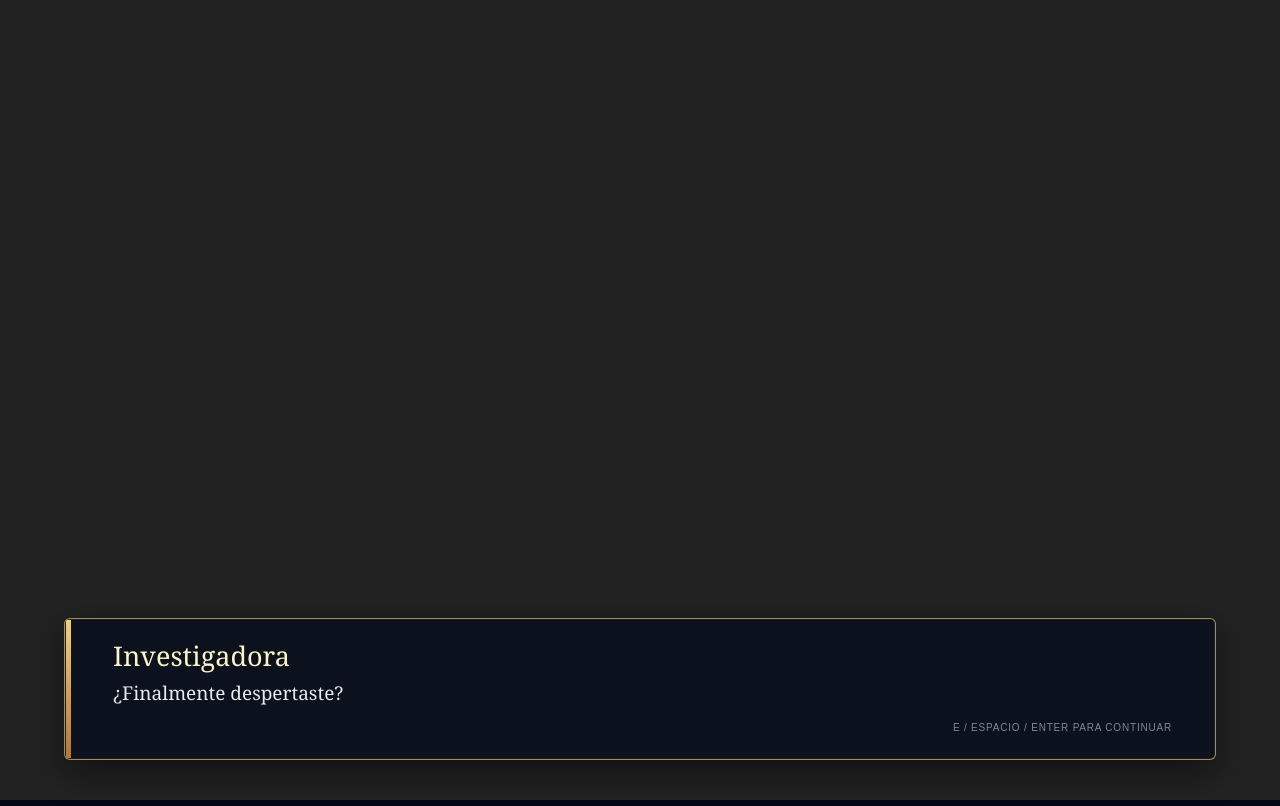
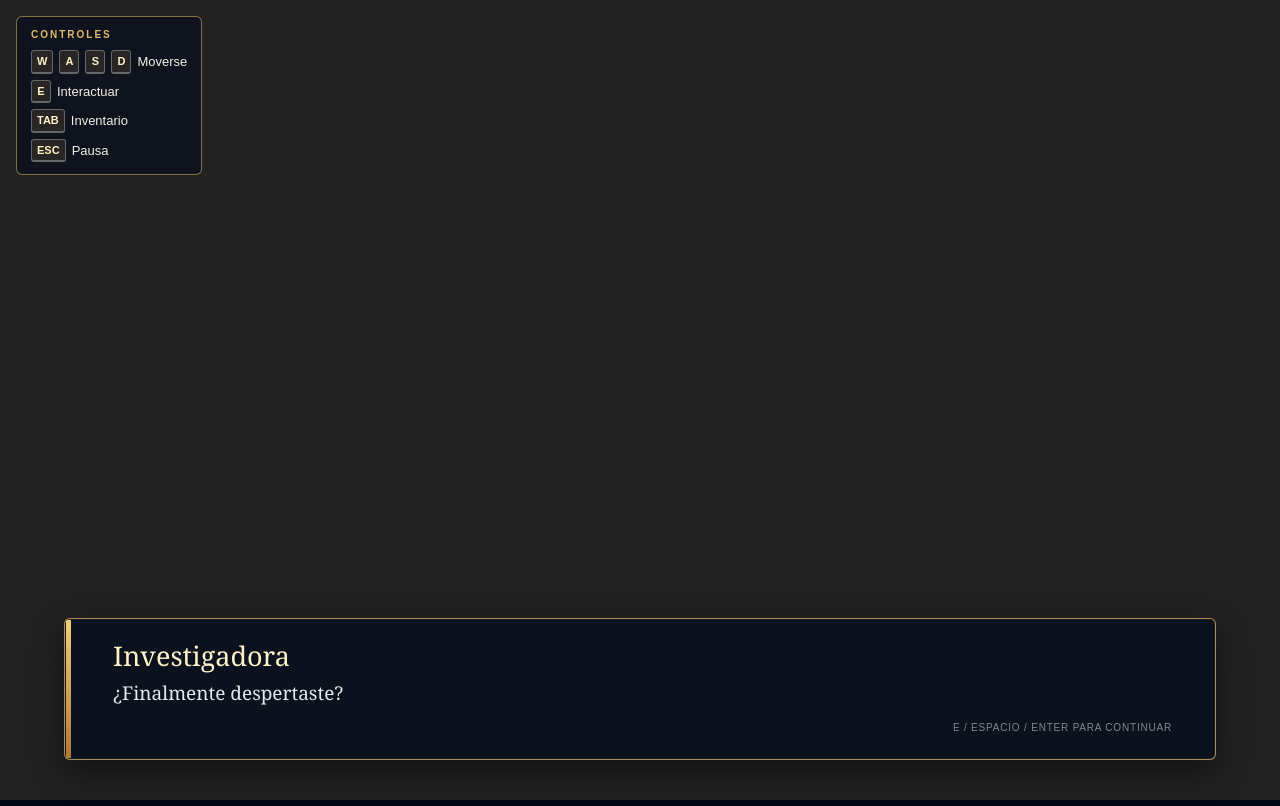
Before and after one commit to Rafaodiard/CHRONOS, an ASP.NET Core app: page /Juego?introduccion=True in a window 1280 px wide. Run offline with ASP.NET Core 8, Linux system fonts and the light colour scheme; the visitor is signed in with stand-in values (Sample User, id 1); style sheets or scripts are compiled from the project's sources; some libraries are stand-ins or nearby versions.

Commit message:
tutorial

```diff
--- a/Views/Juego/Juego.cshtml
+++ b/Views/Juego/Juego.cshtml
@@ -7,12 +7,21 @@
         StringComparison.OrdinalIgnoreCase
     );
 }
-<link rel="stylesheet" href="~/css/juego.css" />
-<link rel="stylesheet" href="~/css/Inventario.css" />
-<link rel="stylesheet" href="~/css/Descarga.css" />
+<link rel="stylesheet" href="~/css/juego.css" asp-append-version="true" />
+<link rel="stylesheet" href="~/css/Inventario.css" asp-append-version="true" />
+<link rel="stylesheet" href="~/css/Descarga.css" asp-append-version="true" />
 
 
 <canvas id="juego" style="background-color: green; image-rendering: pixelated;"></canvas>
+<aside id="controlesJuego" class="controles-juego" aria-label="Controles">
+    <span class="etiqueta-controles">CONTROLES</span>
+    <ul>
+        <li><span class="tecla-control">W</span><span class="tecla-control">A</span><span class="tecla-control">S</span><span class="tecla-control">D</span> Moverse</li>
+        <li><span class="tecla-control">E</span> Interactuar</li>
+        <li><span class="tecla-control">TAB</span> Inventario</li>
+        <li><span class="tecla-control">ESC</span> Pausa</li>
+    </ul>
+</aside>
 <div id="introduccionAnio" class="introduccion-anio @(esIntroduccion ? "visible" : "")" aria-hidden="true">Año 2147</div>
 <div id="transicionEpoca" class="transicion-epoca" aria-hidden="true">
     <p id="transicionEpocaAnio" class="transicion-epoca-anio"></p>
--- a/wwwroot/css/Juego.css
+++ b/wwwroot/css/Juego.css
@@ -58,6 +58,61 @@
     font-family: Georgia, "Times New Roman", serif;
     font-size: clamp(36px, 7vw, 76px);
     letter-spacing: 0.04em;
+}
+
+.controles-juego {
+    position: fixed;
+    top: 16px;
+    left: 16px;
+    /* Debajo del diálogo y de todas las UIs */
+    z-index: 4;
+    padding: 10px 14px 12px;
+    background: rgba(10, 17, 29, 0.82);
+    border: 1px solid rgba(229, 190, 103, 0.55);
+    border-radius: 6px;
+    color: #f5f0e4;
+    font-family: Arial, Helvetica, sans-serif;
+    font-size: 13px;
+    pointer-events: none;
+    user-select: none;
+}
+
+.etiqueta-controles {
+    display: block;
+    margin-bottom: 8px;
+    color: #e3bb68;
+    font-size: 10px;
+    font-weight: bold;
+    letter-spacing: 0.2em;
+}
+
+.controles-juego ul {
+    display: grid;
+    gap: 6px;
+    margin: 0;
+    padding: 0;
+    list-style: none;
+}
+
+.controles-juego li {
+    display: flex;
+    align-items: center;
+    gap: 4px;
+}
+
+.tecla-control {
+    display: inline-block;
+    min-width: 20px;
+    padding: 2px 5px;
+    margin-right: 2px;
+    background: rgba(217, 181, 92, 0.12);
+    border: 1px solid rgba(214, 222, 231, 0.35);
+    border-bottom-width: 2px;
+    border-radius: 3px;
+    color: #fff2c8;
+    font-size: 11px;
+    font-weight: 700;
+    text-align: center;
 }
 
 .menu-pausa {
```
